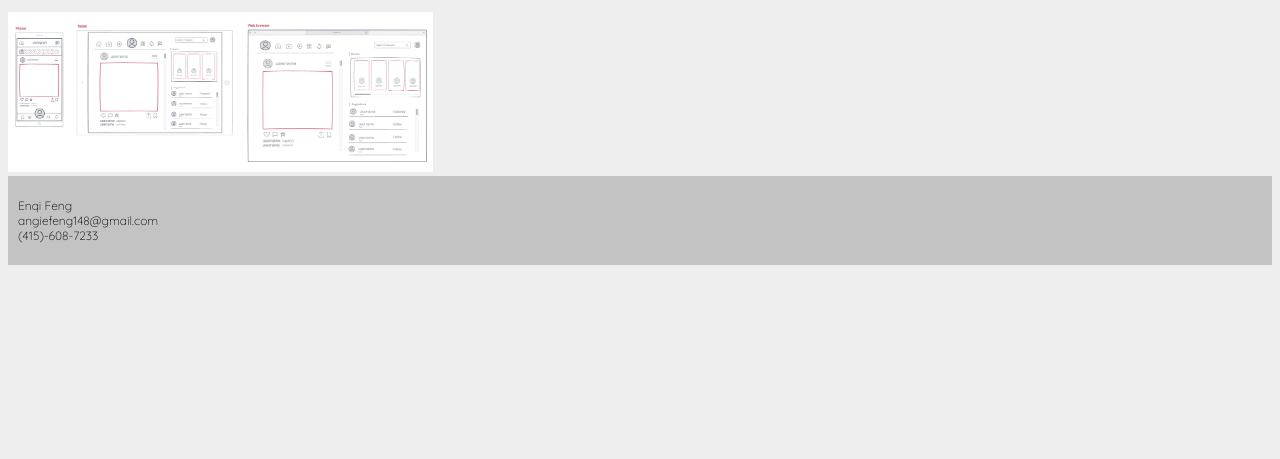
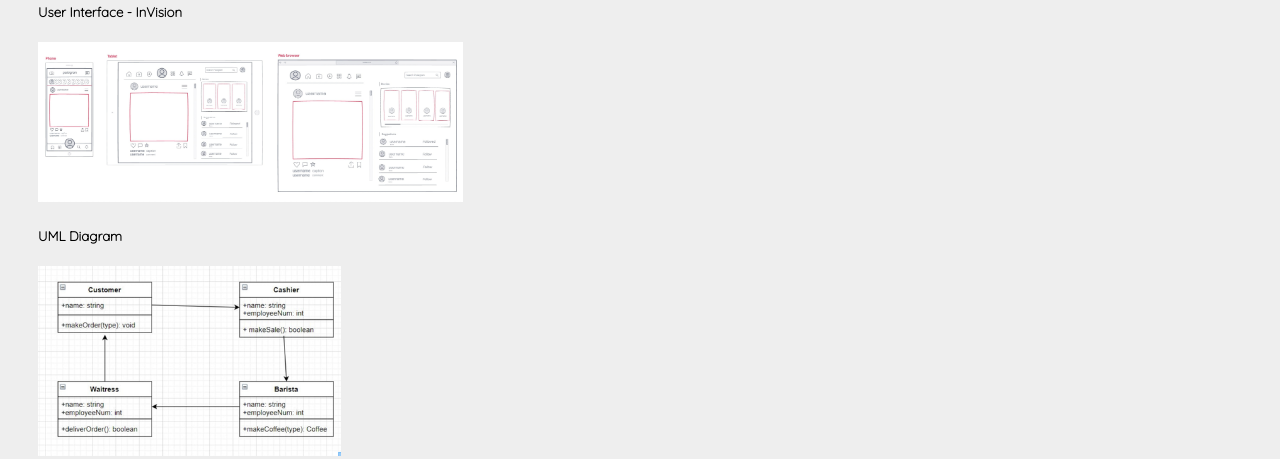
Before and after one commit to angiefn/each1teach1, a plain HTML site: page portfolio.html in a window 1280 px wide. Shown: the part 651-1110 px from the top of the page. Before the commit the page ends 924 px from the top, so only its background shows below. Drawn offline with Linux system fonts and the light colour scheme.

Commit message:
portfolio update

```diff
--- a/portfolio.html
+++ b/portfolio.html
@@ -40,6 +40,12 @@
         </h5>
 
         <img src="Figma-design.jpg" alt="InVision Design" height=160px >
+
+        <h5>
+            UML Diagram
+        </h5>
+
+        <img src="UML Diagram.png" alt="Uml diagram" height="190px">
     </div>
 
     <footer>
--- a/style.css
+++ b/style.css
@@ -127,3 +127,9 @@ footer p {
     position: static;
     box-sizing: content-box;
     display: block;}
+
+.designs {
+    margin: 30px;
+    align-items: center;
+    justify-content: center;
+}
```
Also changed, not shown: UML Diagram.png (added).
